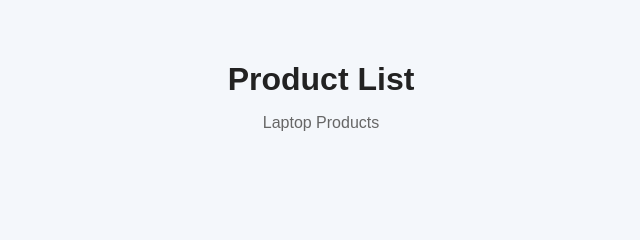
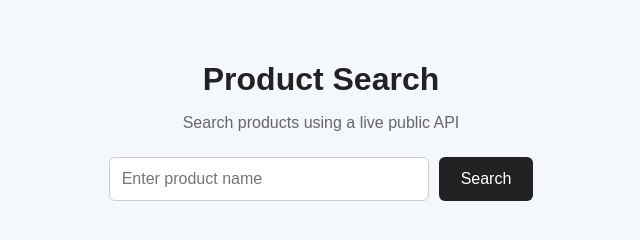
Before and after one commit to avadhutbanne-45/Product-search-application, a plain HTML site: page index.html in a window 1280 px wide. Shown: the whole page, without its empty margins (319-959 px from the left). Drawn offline with Linux system fonts and the light colour scheme.

Commit message:
Update index.html

```diff
--- a/index.html
+++ b/index.html
@@ -3,19 +3,37 @@
 <head>
     <meta charset="UTF-8">
     <meta name="viewport" content="width=device-width, initial-scale=1.0">
-    <title>Day 6 - Product API</title>
+    <title>Product Search Application</title>
     <link rel="stylesheet" href="style.css">
 </head>
-
 <body>
 
     <main class="container">
-        <h1>Product List</h1>
-        <p class="subtitle">Laptop Products</p>
+        <h1>Product Search</h1>
 
-        <section id="products"></section>
+        <p class="subtitle">
+            Search products using a live public API
+        </p>
+
+        <form id="searchForm">
+            <input
+                type="text"
+                id="searchInput"
+                placeholder="Enter product name"
+                autocomplete="off"
+            >
+
+            <button type="submit">
+                Search
+            </button>
+        </form>
+
+        <p id="status"></p>
+
+        <section id="results"></section>
     </main>
 
     <script src="script.js"></script>
+
 </body>
 </html>
```
